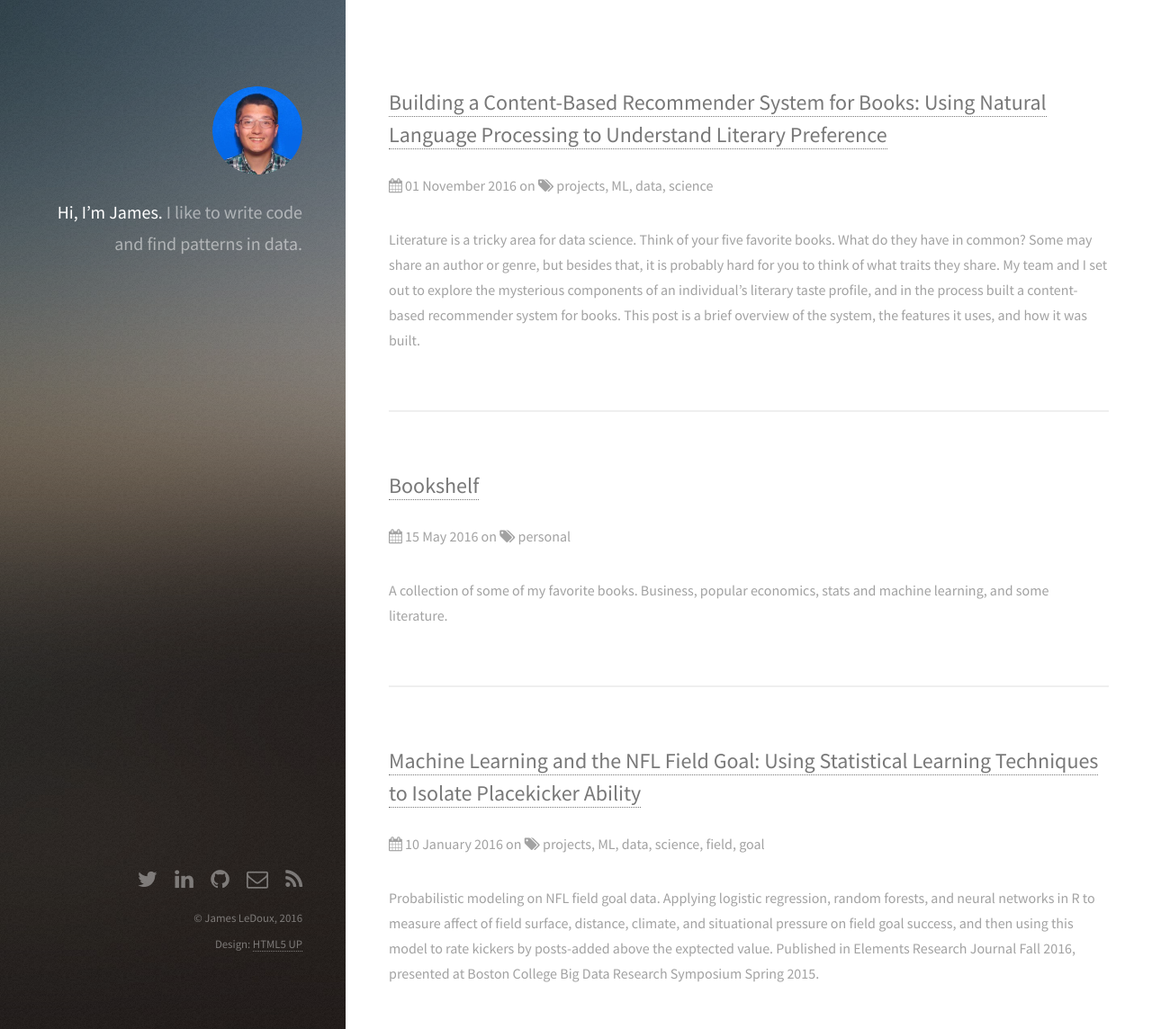
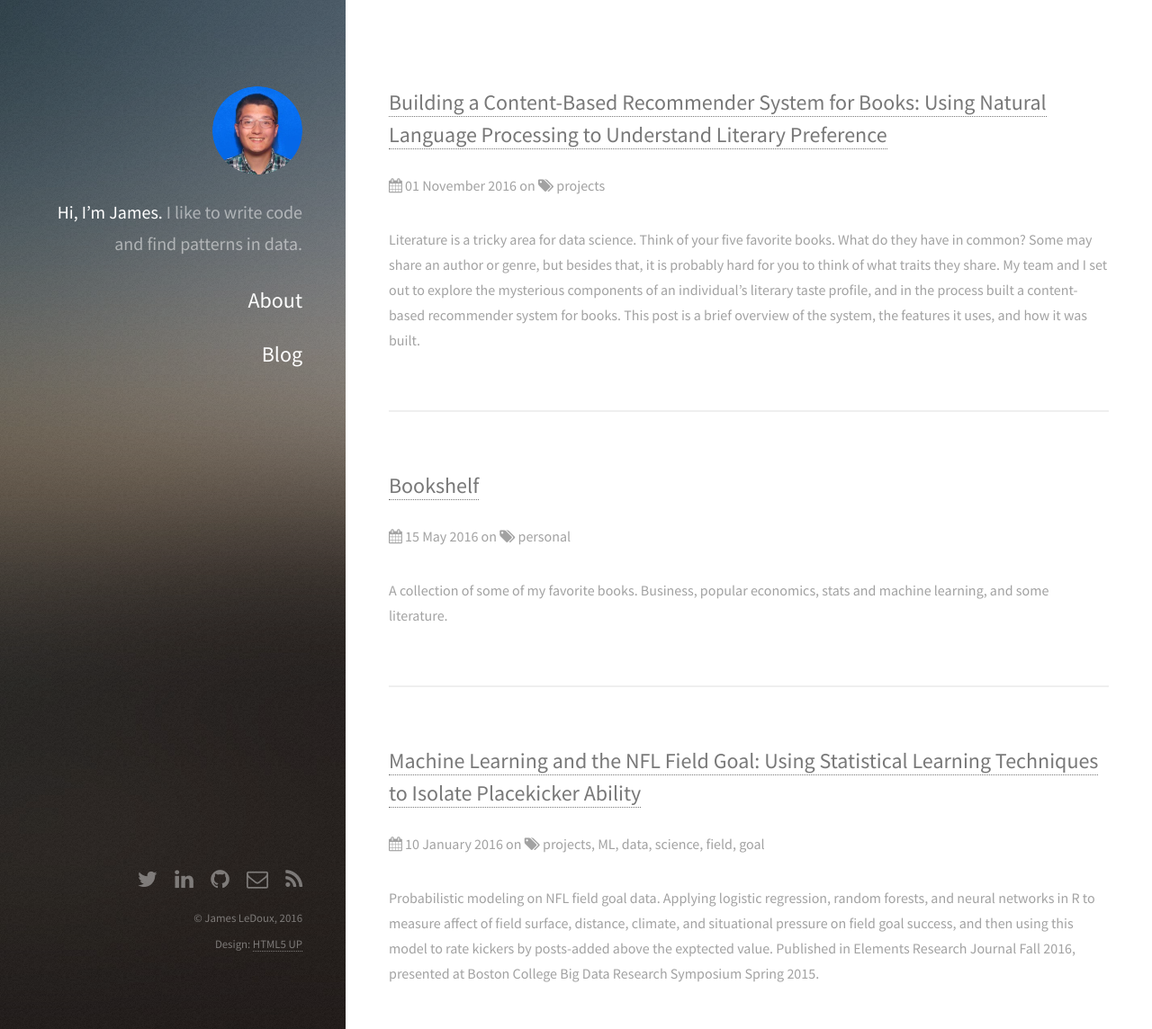
Before and after one commit to jldbc/jldbc.github.io, a Jekyll site: the page built from index.html, in a window 1280 px wide and 1144 px high. Shown: the whole window at 90% size. Built offline with Jekyll 4.4.1, drawn with Linux system fonts in a browser that asks for light colours; the list of posts is cut into pages by our own code.

Commit message:
add about section and new homepage links

```diff
--- a/_includes/header.html
+++ b/_includes/header.html
@@ -2,4 +2,8 @@
   <header id="header">
     <a href="{{ site.github.url }}/" class="image avatar"><img src="{{ site.github.url }}/images/avatar.jpg" alt="" /></a>
     <h1>{{ site.description | markdownify | remove: '<p>' | remove: '</p>' }}</h1>
+	</br>
+    <a href="{{ site.github.url }}/about"><h2> About </h2></a>
+    <a href="{{ site.github.url }}/"><h2> Blog </h2></a>
+    <!--<h2> CV </h2>-->
   </header>
--- a/_layouts/post.html
+++ b/_layouts/post.html
@@ -25,7 +25,7 @@
         </section>
       </article>
 
-      {% include disqus.html %}
+      <!--{% include disqus.html %}-->
 
       {% if page.previous.url or page.next.url %}
       <hr />
--- a/_posts/2016-11-01-literary-recommender-system.html
+++ b/_posts/2016-11-01-literary-recommender-system.html
@@ -1,6 +1,6 @@
 ---
 title: "Building a Content-Based Recommender System for Books: Using Natural Language Processing to Understand Literary Preference"
-categories: projects ML data science
+categories: projects
 excerpt: Literature is a tricky area for data science. Think of your five favorite books. What do they have in common? Some may share an author or genre, but besides that, it is probably hard for you to think of what traits they share. My team and I set out to explore the mysterious components of an individual’s literary taste profile, and in the process built a content-based recommender system for books. This post is a brief overview of the system, the features it uses, and how it was built.
 ---
 <!DOCTYPE html><html><head><meta http-equiv="Content-Type" content="text/html; charset=utf-8"><title>Designing a Content-Based Recommender System for Books</title><meta name="description" content="Using Natural Language Processing to Understand Literary Preference"><style>
```
Also changed, not shown: about.html (added, +8 -0 lines).
